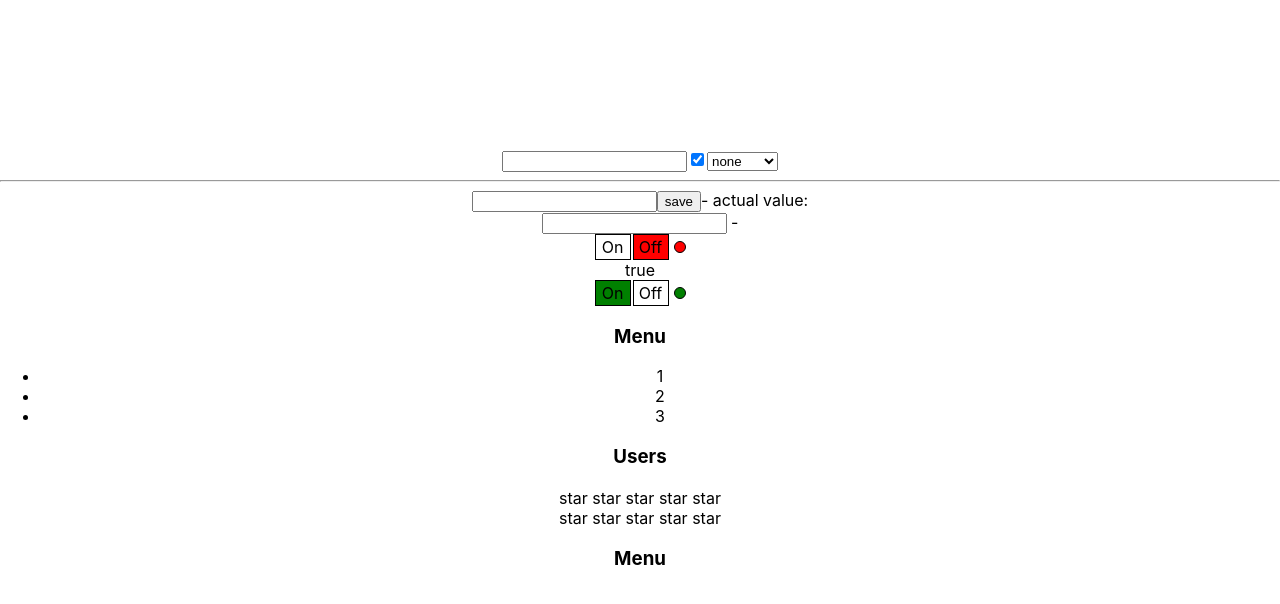
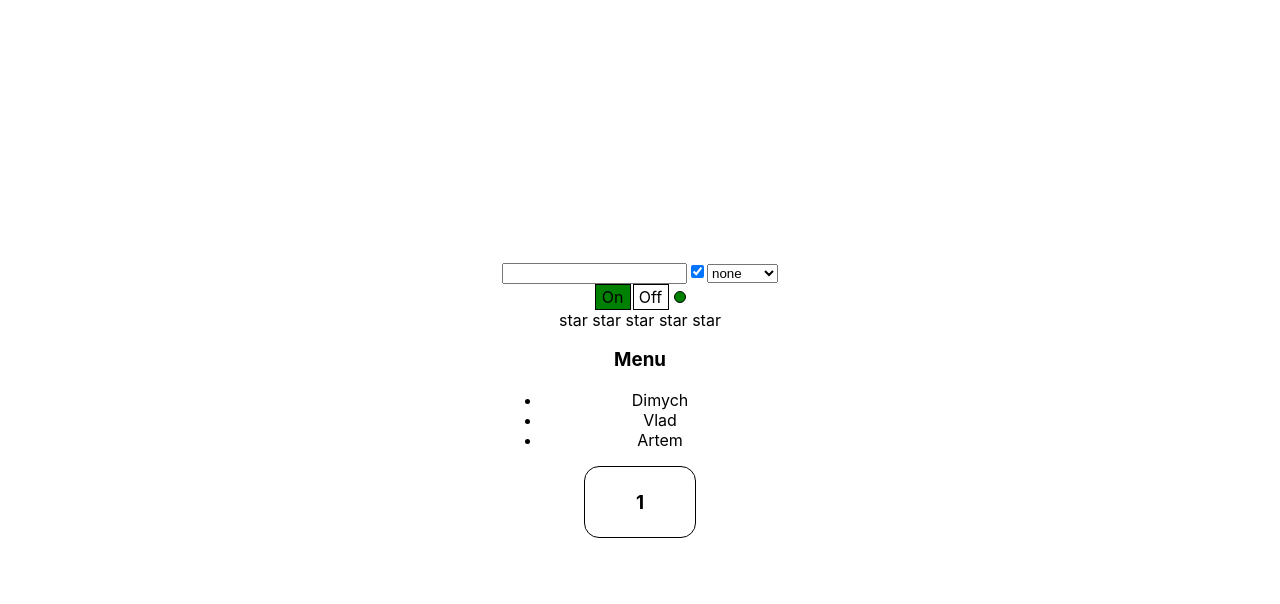
Before and after one commit to manchikooo/react-kabzda, a React (Create React App) app: page / in a window 1280 px wide. Both pictures are taken after a click on the element "Menu". Shown: the top 604 px of the page. Built offline with nearby package versions, Linux system fonts and the light colour scheme.

Commit message:
making custom select

```diff
--- a/src/App.css
+++ b/src/App.css
@@ -1,4 +1,19 @@
+body {
+    display: flex;
+    justify-content: center;
+    align-items: center;
+    height: 100vh;
+}
+
 .App {
-  margin-top: 150px;
-  text-align: center;
+    margin-top: auto;
+    text-align: center;
 }
+
+.selectBlock {
+    border: 1px black solid;
+    border-radius: 15px;;
+    padding: 5px;
+    max-width: 100px;
+    margin: 0 auto;
+}
--- a/src/App.tsx
+++ b/src/App.tsx
@@ -1,16 +1,10 @@
 import React, {useState} from 'react';
 import './App.css';
 import {Accordion} from "./components/Accordion/Accordion";
-import {UncontrolledAccordion} from "./components/UncontrolledAccordion/Accordion";
-import {UncontrolledRating} from "./components/UncontrolledRating/Rating";
 import {Rating} from "./components/Rating/Rating";
 import {OnOff} from './components/OnOff/OnOff'
-import {UncontrolledOnOff} from "./components/UncontrolledOnOff/OnOff";
-import {
-    GetValueOfUncontrolledInputByButtonPress,
-    TrackValueOfUncontrolledInput,
-} from "./components/UncontrolledInput/UncontrolledInput";
 import {ControlledCheckbox, ControlledInput, ControlledSelect} from "./components/ControlledInput/ControlledInput";
+import {Select} from "./Select/Select";
 
 
 function App(props: any) {
@@ -20,27 +14,38 @@ function App(props: any) {
     let [onValue, setOnValue] = useState(true)
     let [uncontrolledValue, setUncontrolledValue] = useState(true)
 
+    let [selectValue, setSelectValue] = useState('1')
+
     return (
         <div className={'App'}>
             <ControlledInput/>
             <ControlledCheckbox/>
             <ControlledSelect/>
-            <hr/>
-            <GetValueOfUncontrolledInputByButtonPress/>
-            <TrackValueOfUncontrolledInput/>
-
-            <UncontrolledOnOff changeValue={setUncontrolledValue}/> {uncontrolledValue.toString()}
 
             <OnOff value={onValue} onClick={setOnValue}/>
 
-            <UncontrolledAccordion titleValue={'Menu'}/>
-            <UncontrolledAccordion titleValue={'Users'}/>
-            <UncontrolledRating/>
             <Rating value={ratingValue}
                     onClick={setRatingValue}/>
             <Accordion titleValue={'Menu'}
                        collapsed={accordionCollapsed}
-                       onClick={() => setAccordionCollapsed(!accordionCollapsed)}/>
+                       onChange={() => setAccordionCollapsed(!accordionCollapsed)}
+                       items={[
+                           {title: 'Dimych', value: 1},
+                           {title: 'Vlad', value: 2},
+                           {title: 'Artem', value: 3}]}
+                       onClick={(id) => alert(`User with ${id}`)}
+            />
+
+                <Select
+                    // value={1}
+                    setSelectValue={setSelectValue}
+                    selectValue={selectValue}
+                    items={[
+                        {title: 'Dimych', value: 1},
+                        {title: 'Vlad', value: 2},
+                        {title: 'Artem', value: 3}]}
+                />
+
 
             {/*<Accordion titleValue={'Users'} collapsed={false}/>*/}
             {/*<Rating value={1}/>*/}
--- /dev/null
+++ b/src/Select/Select.tsx
@@ -0,0 +1,56 @@
+import React, {useState} from "react";
+
+export type ItemType = {
+    title: string
+    value: any
+}
+
+type SelectPropsType = {
+    // value: any
+    setSelectValue: (value: any) => void
+    selectValue: string
+    items: Array<ItemType>
+}
+
+export function Select(props: SelectPropsType) {
+
+    return (
+        <div className='selectBlock'>
+            <SelectTitle title={props.selectValue}
+                         setSelectValue={props.setSelectValue}
+                         items={props.items}
+            />
+        </div>
+    )
+}
+
+type SelectTitleType = {
+    title: string
+    setSelectValue: (value: any) => void
+    items: Array<ItemType>
+}
+
+function SelectTitle(props: SelectTitleType) {
+
+    const [collapsed, setCollapsed] = useState(true)
+
+    return (<div onBlur={() => setCollapsed(true)} tabIndex={0}>
+            <h3 onClick={() => setCollapsed(!collapsed)}>{props.title}</h3>
+            {!collapsed && <SelectBody items={props.items} setSelectValue={props.setSelectValue}/>}
+        </div>
+    )
+}
+
+type SelectBodyType = {
+    items: Array<ItemType>
+    setSelectValue: (value: any) => void
+}
+
+function SelectBody(props: SelectBodyType) {
+    return (
+        <ul>
+            {props.items.map((i, index) =>
+                <li onClick={() => props.setSelectValue(i.title)}
+                    key={index}>{i.title}</li>)}
+        </ul>)
+}
--- a/src/components/Accordion/Accordion.tsx
+++ b/src/components/Accordion/Accordion.tsx
@@ -1,9 +1,16 @@
 import React from "react";
+
+type ItemType = {
+    title: string
+    value: any
+}
 
 type AccordionType = {
     titleValue: string
     collapsed: boolean
-    onClick: () => void
+    onChange: () => void
+    items: Array<ItemType>
+    onClick: (id: number)=> void
 }
 
 export function Accordion(props: AccordionType) {
@@ -12,8 +19,8 @@ export function Accordion(props: AccordionType) {
         <div>
             <AccordionTitle title={props.titleValue}
                             collapsed={props.collapsed}
-                            onClick={props.onClick}/>
-            {!props.collapsed && <AccordionBody/>}
+                            onClick={props.onChange}/>
+            {!props.collapsed && <AccordionBody items={props.items} onClick={props.onClick}/>}
         </div>
     )
 }
@@ -30,11 +37,14 @@ function AccordionTitle(props: AccordionTitleType) {
     )
 }
 
-function AccordionBody() {
+type AccordionBodyPropsType = {
+    items: Array<ItemType>
+    onClick: (id: number)=> void
+}
+
+function AccordionBody(props: AccordionBodyPropsType) {
     return (
         <ul>
-            <li>1</li>
-            <li>2</li>
-            <li>3</li>
+            {props.items.map((i, index) => <li onClick={()=>props.onClick(i.value)} key={index}>{i.title}</li>)}
         </ul>)
 }
```
